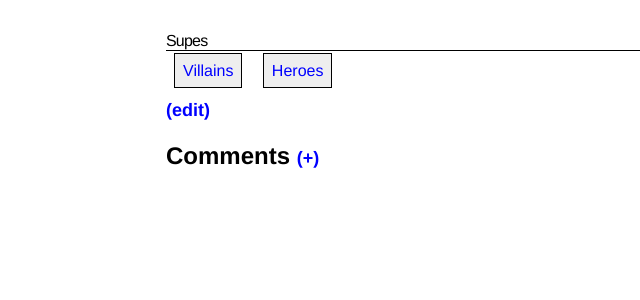
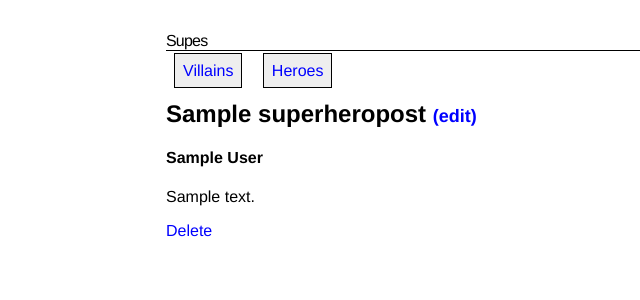
Before and after one commit to Scotty1990/superhero-database-backend, a Django app: page /superheroposts/1 in a window 1280 px wide. Shown: the top 300 px of the page, without its empty margins (74-714 px from the left). Run offline with Django 4.2, Linux system fonts and the light colour scheme; tables that the repository leaves empty hold one stand-in row (values such as "Sample post").

Commit message:
finished up post routes and views

```diff
--- a/superhero_database_app/static/css/superhero_database_app.css
+++ b/superhero_database_app/static/css/superhero_database_app.css
@@ -66,7 +66,7 @@ body {
     color: #ffffff;
   }
 
-  a.delete {
+  .delete-button {
     background-color: red;
   }
 
--- a/superhero_database_app/templates/superhero_database_app/superhero_detail.html
+++ b/superhero_database_app/templates/superhero_database_app/superhero_detail.html
@@ -1,7 +1,6 @@
 {% extends 'superhero_database_app/base.html' %}
 
 {% block content %}
-<a href="/">Heroes</a>
 <h2>{{ superhero.name }} <a href="{% url 'superhero_edit' pk=superhero.pk %}">(edit)</a></h2>
 <h4>{{ superhero.creators }}</h4>
 
@@ -16,7 +15,8 @@
 <ul>
     {% for post in superhero.superhero_posts.all %}
     <li>
-        <a href="{% url 'superhero_post_detail' pk=post.pk %}">{{ post.title }}-{{ post.author }}</a>
+        <a class="delete-button" href="{% url 'superhero_post_detail' pk=post.pk %}">{{ post.title }}-{{ post.author }}</a>
+        <p>{{ post.body }}</p>
     </li>
     {% endfor %}
 </ul>
--- a/superhero_database_app/templates/superhero_database_app/superhero_post_detail.html
+++ b/superhero_database_app/templates/superhero_database_app/superhero_post_detail.html
@@ -1,15 +1,8 @@
 {% extends 'superhero_database_app/base.html' %}
 {% block content %}
-<h2>{{ post.title }} <a href="">(edit)</a></h2>
-<h4>{{ post.author }}</h4>
-<p>{{ post.body }}</p>
-<h2>Comments <a href="{% url 'superhero_comment_create' %}">(+)</a></h2>
-<ul>
-  {% for comment in comments %}
-  <li>
-    <a href="{% url 'superhero_comment_detail' pk=superhero_post.pk %}">{{ superhero_comment.author }}</a>
-    <p>{{ superhero_comment.body }}</p>
-  </li>
-  {% endfor %}
-</ul>
+<h2>{{ superhero_post.title }} <a href="{% url 'superhero_post_edit' pk=superhero_post.pk %}">(edit)</a></h2>
+<h4>{{ superhero_post.author }}</h4>
+<p>{{ superhero_post.body }}</p>
+<a href="{% url 'superhero_post_delete' pk=superhero_post.pk %}">Delete</a>
+
 {% endblock %}
--- a/superhero_database_app/templates/superhero_database_app/supervillain_detail.html
+++ b/superhero_database_app/templates/superhero_database_app/supervillain_detail.html
@@ -1,7 +1,6 @@
 {% extends 'superhero_database_app/base.html' %}
 
 {% block content %}
-<a href="/villains">Villains</a>
 <h2>{{ supervillain.name }} <a href="{% url 'supervillain_edit' pk=supervillain.pk %}">(edit)</a></h2>
 <h4>{{ supervillain.creators }}</h4>
 
--- a/superhero_database_app/templates/superhero_database_app/supervillain_post_detail.html
+++ b/superhero_database_app/templates/superhero_database_app/supervillain_post_detail.html
@@ -1,9 +1,9 @@
 {% extends 'superhero_database_app/base.html' %}
 {% block content %}
-<h2>{{ this.title }} <a href="">(edit)</a></h2>
+<h2>{{ supervillain_post.title }} <a href="{% url 'supervillain_post_edit' pk=supervillain_post.pk %}">(edit)</a></h2>
 <h4>{{ supervillain_post.author }}</h4>
 <p>{{ supervillain_post.body }}</p>
-
+<a href="{% url 'supervillain_post_delete' pk=supervillain_post.pk %}">Delete</a>
 <!-- <ul>
   {% for comment in comments %}
   <li>
--- a/superhero_database_app/urls.py
+++ b/superhero_database_app/urls.py
@@ -18,4 +18,8 @@ urlpatterns = [
     path('supervillainposts/<int:pk>', views.supervillain_post_detail, name='supervillain_post_detail'),
     path('superheroposts/new', views.superhero_post_create, name='superhero_post_create'),
     path('supervillainposts/new', views.supervillain_post_create, name='supervillain_post_create'),
+    path('superheroposts/<int:pk>/edit', views.superhero_post_edit, name='superhero_post_edit'),
+    path('supervillainposts/<int:pk>/edit', views.supervillain_post_edit, name='supervillain_post_edit'),
+    path('superheroposts/<int:pk>/delete', views.superhero_post_delete, name='superhero_post_delete'),
+    path('supervillainposts/<int:pk>/delete', views.supervillain_post_delete, name='supervillain_post_delete'),
 ]
--- a/superhero_database_app/views.py
+++ b/superhero_database_app/views.py
@@ -80,11 +80,11 @@ def supervillain_post_list(request):
 
 def superhero_post_detail(request, pk):
     superhero_post = SuperHeroPost.objects.get(pk=pk)
-    return render(request, 'superhero_database_app/superhero_post_detail.html', {'superhero_posts_detail': superhero_post})
+    return render(request, 'superhero_database_app/superhero_post_detail.html', {'superhero_post': superhero_post})
 
 def supervillain_post_detail(request, pk):
     supervillain_post = SuperVillainPost.objects.get(pk=pk)
-    return render(request, 'superhero_database_app/supervillain_post_detail.html', {'supervillain_posts_detail': supervillain_post})
+    return render(request, 'superhero_database_app/supervillain_post_detail.html', {'supervillain_post': supervillain_post})
 
 def superhero_post_create(request):
     if request.method == 'POST':
@@ -105,3 +105,33 @@ def supervillain_post_create(request):
     else:
         form = SuperVillainPostForm()
     return render(request, 'superhero_database_app/supervillain_post_form.html', {'form': form})
+
+def superhero_post_edit(request, pk):
+    superhero_post = SuperHeroPost.objects.get(pk=pk)
+    if request.method == "POST":
+        form = SuperHeroPostForm(request.POST, instance=superhero_post)
+        if form.is_valid():
+            superhero_post = form.save()
+            return redirect('superhero_post_detail', pk=superhero_post.pk)
+    else:
+        form = SuperHeroPostForm(instance=superhero_post)
+    return render(request, 'superhero_database_app/superhero_post_form.html', {'form': form})
+
+def supervillain_post_edit(request, pk):
+    supervillain_post = SuperVillainPost.objects.get(pk=pk)
+    if request.method == "POST":
+        form = SuperVillainPostForm(request.POST, instance=supervillain_post)
+        if form.is_valid():
+            supervillain_post = form.save()
+            return redirect('supervillain_post_detail', pk=supervillain_post.pk)
+    else:
+        form = SuperVillainPostForm(instance=supervillain_post)
+    return render(request, 'superhero_database_app/supervillain_post_form.html', {'form': form})
+
+def superhero_post_delete(request, pk):
+    SuperHeroPost.objects.get(pk=pk).delete()
+    return redirect('superhero_post_list')
+
+def supervillain_post_delete(request, pk):
+    SuperVillainPost.objects.get(pk=pk).delete()
+    return redirect('supervillain_post_list')
```
